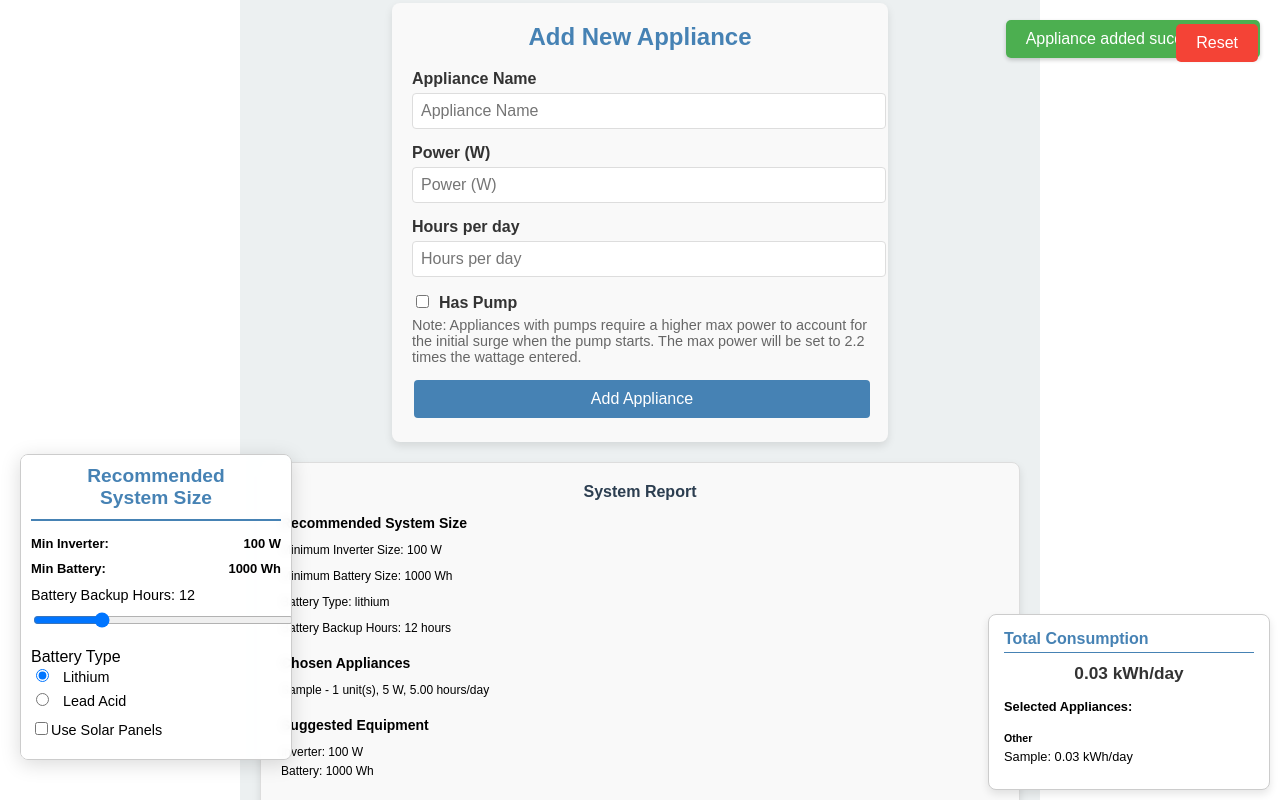
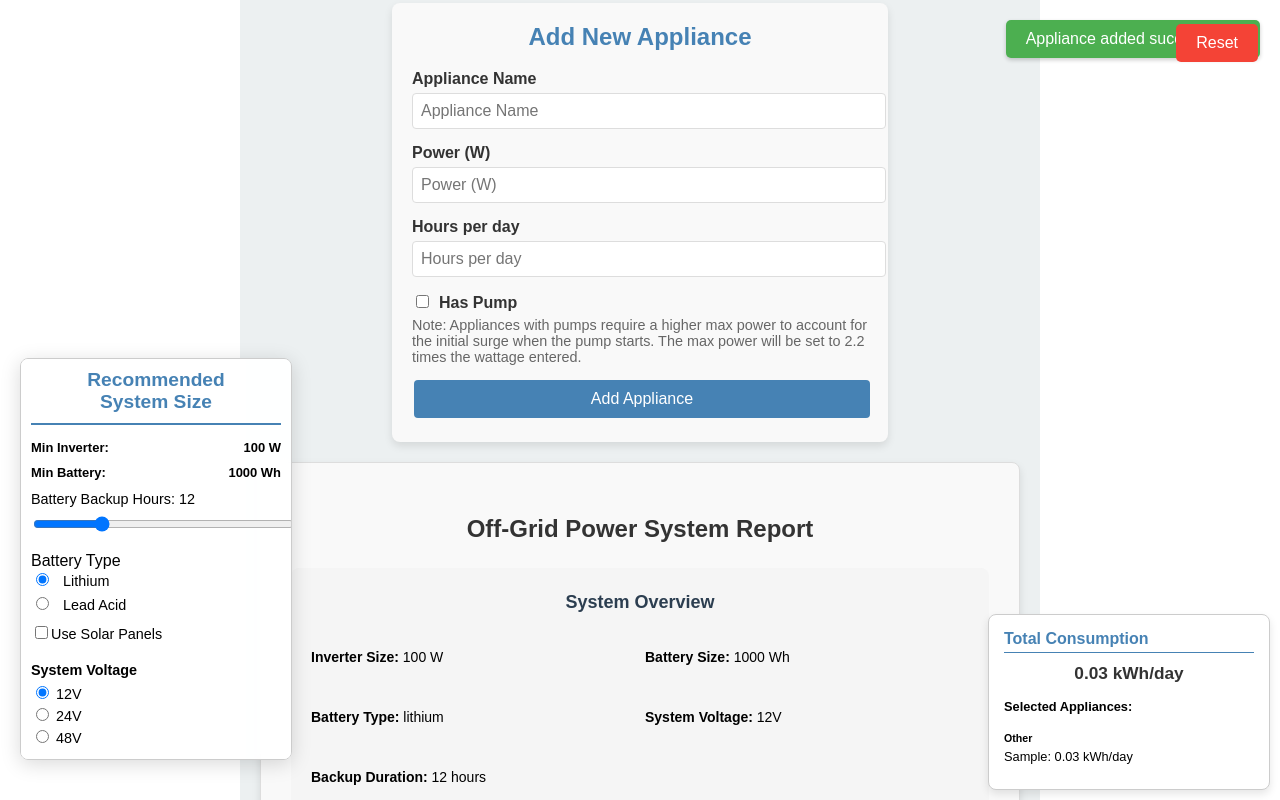
Before and after one commit to AndreLesa/solar-system-sizer, a React (Create React App) app: page / in a window 1280 px wide. Both pictures are taken after typing "Sample", "5", "5" into the empty fields and a click on the button "Add Appliance". Shown: the part 3927-4727 px from the top of the page. Built offline with nearby package versions, Linux system fonts and the light colour scheme.

Commit message:
system selector

```diff
--- a/src/components/ApplianceList.js
+++ b/src/components/ApplianceList.js
@@ -87,6 +87,12 @@ const ApplianceList = ({ appliances, addAppliance, updateAppliance, removeApplia
   const MIN_BATTERY_SIZE = 1000; // Minimum battery size in Wh
 
   const [batteryType, setBatteryType] = useState('lithium'); // Add this state
+
+  const [systemVoltage, setSystemVoltage] = useState(12);
+
+  const handleSystemVoltageChange = (event) => {
+    setSystemVoltage(Number(event.target.value));
+  };
 
   function calculateDailyKWh(appliance) {
     const kWh = ((appliance.power * appliance.hoursPerDay * (appliance.quantity || 1)) / 1000).toFixed(2);
@@ -531,6 +537,38 @@ const ApplianceList = ({ appliances, addAppliance, updateAppliance, removeApplia
                 Use Solar Panels
               </label>
             </div>
+            <div className="system-voltage-selection" style={{ marginTop: '10px' }}>
+              <h4 style={{ fontSize: '0.9em', marginBottom: '5px' }}>System Voltage</h4>
+              <div style={{ display: 'flex', flexDirection: 'column', alignItems: 'flex-start' }}>
+                <label style={{ fontSize: '0.9em', marginBottom: '3px' }}>
+                  <input
+                    type="radio"
+                    name="system-voltage"
+                    value="12"
+                    checked={systemVoltage === 12}
+                    onChange={handleSystemVoltageChange}
+                  /> 12V
+                </label>
+                <label style={{ fontSize: '0.9em', marginBottom: '3px' }}>
+                  <input
+                    type="radio"
+                    name="system-voltage"
+                    value="24"
+                    checked={systemVoltage === 24}
+                    onChange={handleSystemVoltageChange}
+                  /> 24V
+                </label>
+                <label style={{ fontSize: '0.9em', marginBottom: '3px' }}>
+                  <input
+                    type="radio"
+                    name="system-voltage"
+                    value="48"
+                    checked={systemVoltage === 48}
+                    onChange={handleSystemVoltageChange}
+                  /> 48V
+                </label>
+              </div>
+            </div>
           </>
         )}
       </div>
@@ -545,6 +583,7 @@ const ApplianceList = ({ appliances, addAppliance, updateAppliance, removeApplia
         panelWattage={panelWattage}
         batteryType={batteryType}
         batteryBackupHours={batteryBackupHours}
+        systemVoltage={systemVoltage}
       />
       <p className="disclaimer">This is an estimate. Expert advice may be necessary.</p>
     </div>
--- a/src/components/SystemReport.js
+++ b/src/components/SystemReport.js
@@ -13,7 +13,8 @@ const SystemReport = ({
   numberOfPanels,
   panelWattage,
   batteryType,
-  batteryBackupHours
+  batteryBackupHours,
+  systemVoltage
 }) => {
   const reportRef = useRef();
 
@@ -23,7 +24,7 @@ const SystemReport = ({
 
   const handleDownloadPDF = async () => {
     const canvas = await html2canvas(reportRef.current, {
-      scale: 2, // Adjust scale for better quality
+      scale: 2,
       useCORS: true,
       allowTaint: true,
       logging: true,
@@ -34,7 +35,7 @@ const SystemReport = ({
     const pdf = new jsPDF({
       orientation: 'portrait',
       unit: 'px',
-      format: 'a4' // Use A4 format for standard page size
+      format: 'a4'
     });
 
     const pdfWidth = pdf.internal.pageSize.getWidth();
@@ -44,48 +45,98 @@ const SystemReport = ({
 
     const ratio = Math.min(pdfWidth / imgWidth, pdfHeight / imgHeight);
     const imgX = (pdfWidth - imgWidth * ratio) / 2;
-    const imgY = 0; // Set to 0 to remove the top margin
+    const imgY = 0;
 
     pdf.addImage(imgData, 'PNG', imgX, imgY, imgWidth * ratio, imgHeight * ratio);
     pdf.save('system-report.pdf');
   };
 
-  const totalKWh = Object.values(selectedAppliances).reduce((total, appliance) => {
-    return total + Number(((appliance.power * appliance.hoursPerDay * (appliance.quantity || 1)) / 1000).toFixed(2));
-  }, 0).toFixed(2);
+  const convertWhToAh = (wh, voltage) => {
+    return (wh / voltage).toFixed(2);
+  };
+
+  const calculateNumberOfBatteries = (totalWh, batteryCapacityAh, systemVoltage) => {
+    if (batteryType === 'lead-acid') {
+      const minBatteries = systemVoltage === 12 ? 1 : systemVoltage === 24 ? 2 : 4;
+      const totalAh = totalWh / systemVoltage;
+      const batteriesInParallel = Math.ceil(totalAh / batteryCapacityAh);
+      return Math.max(minBatteries, batteriesInParallel * minBatteries);
+    } else {
+      const totalAh = totalWh / systemVoltage;
+      const batteriesInSeries = systemVoltage / 12;
+      const batteriesInParallel = Math.ceil(totalAh / batteryCapacityAh);
+      return batteriesInSeries * batteriesInParallel;
+    }
+  };
+
+  const getMinimumBatterySizeAh = (batterySize, voltage) => {
+    const ah = convertWhToAh(batterySize, voltage);
+    return Math.max(ah, 100); // Ensure minimum 100Ah for lead-acid
+  };
+
+  const minimumBatterySizeAh = getMinimumBatterySizeAh(batterySize, systemVoltage);
+  const numberOfBatteriesNeeded = calculateNumberOfBatteries(batterySize, 100, systemVoltage); // Assuming each battery is 100Ah
 
   return (
     <div>
+      <div className="system-report" ref={reportRef} style={{ padding: '30px', fontSize: '14px', lineHeight: '1.6', fontFamily: 'Arial, sans-serif' }}>
+        <h1 style={{ fontSize: '24px', textAlign: 'center', marginBottom: '20px', color: '#333' }}>Off-Grid Power System Report</h1>
 
-      <div className="system-report" ref={reportRef} style={{ padding: '20px', fontSize: '12px', textAlign: 'left' }}>
-        <h2 style={{ fontSize: '16px', textAlign: 'center' }}>System Report</h2>
-        <div className="report-section" style={{ marginBottom: '20px' }}>
-          <h3 style={{ fontSize: '14px', textAlign: 'left' }}>Recommended System Size</h3>
-          <p>Minimum Inverter Size: {inverterSize} W</p>
-          <p>Minimum Battery Size: {batterySize} Wh</p>
-          <p>Battery Type: {batteryType}</p>
-          <p>Battery Backup Hours: {batteryBackupHours} hours</p>
-          {useSolarPanels && (
-            <>
-              <p>Recommended Solar Size: {solarPanelSize} W</p>
-              <p>Number of Panels: {numberOfPanels}</p>
-              <p>Panel Wattage: {panelWattage} W</p>
-            </>
-          )}
+        <div className="report-section" style={{ marginBottom: '30px', backgroundColor: '#f5f5f5', padding: '20px', borderRadius: '8px' }}>
+          <h2 style={{ fontSize: '18px', color: '#2c3e50', marginBottom: '15px' }}>System Overview</h2>
+          <div style={{ display: 'grid', gridTemplateColumns: '1fr 1fr', gap: '10px' }}>
+            <p><strong>Inverter Size:</strong> {inverterSize} W</p>
+            <p><strong>Battery Size:</strong> {batterySize} Wh</p>
+            <p><strong>Battery Type:</strong> {batteryType}</p>
+            <p><strong>System Voltage:</strong> {systemVoltage}V</p>
+            <p><strong>Backup Duration:</strong> {batteryBackupHours} hours</p>
+            {batteryType === 'lead-acid' && (
+              <>
+                <p><strong>Minimum Battery Size:</strong> {minimumBatterySizeAh} Ah</p>
+                <p><strong>Batteries Needed:</strong> {numberOfBatteriesNeeded}</p>
+              </>
+            )}
+          </div>
         </div>
-        <div className="report-section" style={{ marginBottom: '20px' }}>
-          <h3 style={{ fontSize: '14px', textAlign: 'left' }}>Chosen Appliances</h3>
-          <ul>
-            {Object.entries(selectedAppliances).map(([key, appliance]) => (
-              <li key={key}>
-                {appliance.name} - {appliance.quantity} unit(s), {appliance.power} W, {appliance.hoursPerDay} hours/day
-              </li>
-            ))}
-          </ul>
+
+        {useSolarPanels && (
+          <div className="report-section" style={{ marginBottom: '30px', backgroundColor: '#e6f7ff', padding: '20px', borderRadius: '8px' }}>
+            <h2 style={{ fontSize: '18px', color: '#0077be', marginBottom: '15px' }}>Solar Panel System</h2>
+            <div style={{ display: 'grid', gridTemplateColumns: '1fr 1fr', gap: '10px' }}>
+              <p><strong>Total Solar Size:</strong> {solarPanelSize} W</p>
+              <p><strong>Number of Panels:</strong> {numberOfPanels}</p>
+              <p><strong>Panel Wattage:</strong> {panelWattage} W</p>
+            </div>
+          </div>
+        )}
+
+        <div className="report-section" style={{ marginBottom: '30px' }}>
+          <h2 style={{ fontSize: '18px', color: '#2c3e50', marginBottom: '15px' }}>Appliance List</h2>
+          <table style={{ width: '100%', borderCollapse: 'collapse' }}>
+            <thead>
+              <tr style={{ backgroundColor: '#f0f0f0' }}>
+                <th style={{ padding: '10px', textAlign: 'left', borderBottom: '1px solid #ddd' }}>Appliance</th>
+                <th style={{ padding: '10px', textAlign: 'center', borderBottom: '1px solid #ddd' }}>Quantity</th>
+                <th style={{ padding: '10px', textAlign: 'center', borderBottom: '1px solid #ddd' }}>Power (W)</th>
+                <th style={{ padding: '10px', textAlign: 'center', borderBottom: '1px solid #ddd' }}>Hours/Day</th>
+              </tr>
+            </thead>
+            <tbody>
+              {Object.entries(selectedAppliances).map(([key, appliance]) => (
+                <tr key={key}>
+                  <td style={{ padding: '10px', borderBottom: '1px solid #ddd' }}>{appliance.name}</td>
+                  <td style={{ padding: '10px', textAlign: 'center', borderBottom: '1px solid #ddd' }}>{appliance.quantity}</td>
+                  <td style={{ padding: '10px', textAlign: 'center', borderBottom: '1px solid #ddd' }}>{appliance.power}</td>
+                  <td style={{ padding: '10px', textAlign: 'center', borderBottom: '1px solid #ddd' }}>{appliance.hoursPerDay}</td>
+                </tr>
+              ))}
+            </tbody>
+          </table>
         </div>
-        <div className="report-section" style={{ marginBottom: '20px' }}>
-          <h3 style={{ fontSize: '14px', textAlign: 'left' }}>Suggested Equipment</h3>
-          <ul>
+
+        <div className="report-section" style={{ marginBottom: '30px', backgroundColor: '#e8f5e9', padding: '20px', borderRadius: '8px' }}>
+          <h2 style={{ fontSize: '18px', color: '#2e7d32', marginBottom: '15px' }}>Recommendations</h2>
+          <ul style={{ paddingLeft: '20px' }}>
             <li>Inverter: {inverterSize} W</li>
             <li>Battery: {batterySize} Wh</li>
             {useSolarPanels && (
@@ -96,11 +147,15 @@ const SystemReport = ({
             )}
           </ul>
         </div>
-        <p><strong>Note:</strong> This estimate assumes all appliances are running simultaneously. You may use a smaller inverter if you manually manage how appliances are switched on.</p>
+
+        <p style={{ fontSize: '12px', fontStyle: 'italic', color: '#666' }}>
+          <strong>Note:</strong> This estimate assumes all appliances are running simultaneously.
+          You may use a smaller inverter if you manually manage how appliances are switched on.
+        </p>
       </div>
-      <div className="report-actions">
-        <button onClick={handlePrint}>Print Report</button>
-        <button onClick={handleDownloadPDF}>Download PDF</button>
+      <div className="report-actions" style={{ marginTop: '20px', textAlign: 'center' }}>
+        <button onClick={handlePrint} style={{ marginRight: '10px', padding: '10px 20px', backgroundColor: '#4CAF50', color: 'white', border: 'none', borderRadius: '4px', cursor: 'pointer' }}>Print Report</button>
+        <button onClick={handleDownloadPDF} style={{ padding: '10px 20px', backgroundColor: '#008CBA', color: 'white', border: 'none', borderRadius: '4px', cursor: 'pointer' }}>Download PDF</button>
       </div>
     </div>
   );
```
